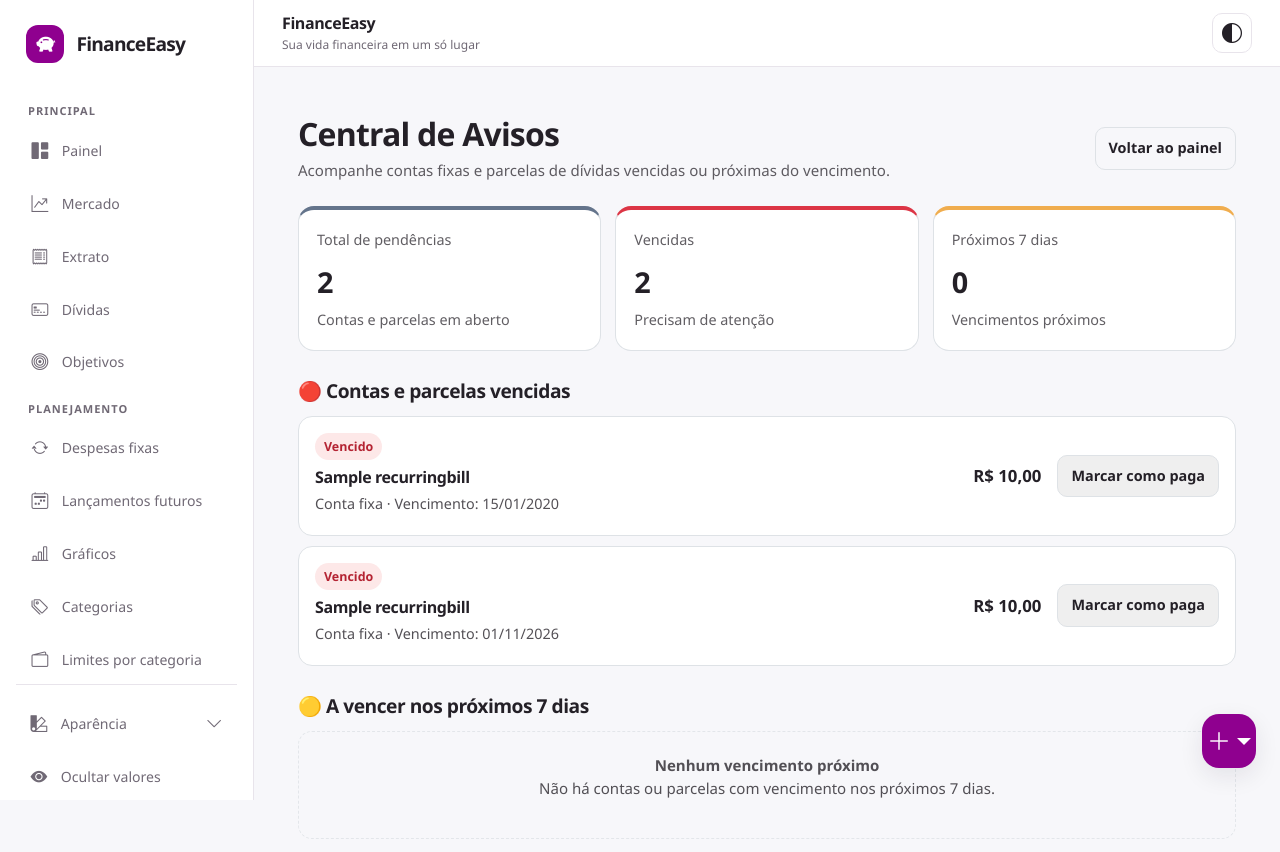
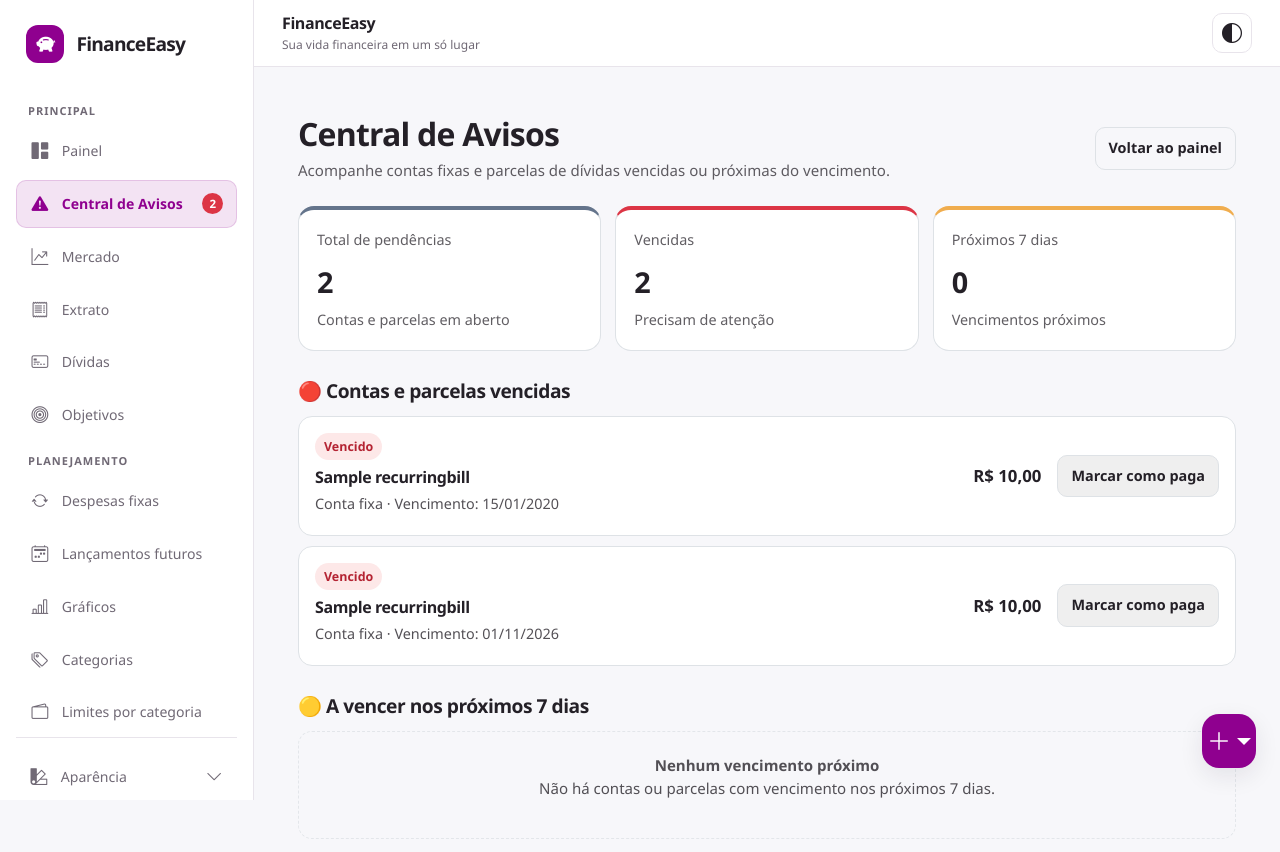
Before and after one commit to guilhermefs02-ux/FinanceEasy, a Django app: page /painel/avisos/ in a window 1280 px wide. Shown: the top 852 px of the page. Run offline with Django 5.2, Linux system fonts and the light colour scheme; a user stored in the database is signed in; data comes from the database, SQL or seed files in the repository; tables that the repository leaves empty hold one stand-in row (values such as "Sample post").

Commit message:
Update base.html

```diff
--- a/templates/base.html
+++ b/templates/base.html
@@ -31,6 +31,46 @@
   <link rel="stylesheet" href="https://cdn.jsdelivr.net/npm/bootstrap@5.3.3/dist/css/bootstrap.min.css">
   <link rel="stylesheet" href="https://cdn.jsdelivr.net/npm/bootstrap-icons@1.11.3/font/bootstrap-icons.css">
   <link rel="stylesheet" href="{% static 'css/style.css' %}">
+
+  <style>
+    .fe-avisos-badge {
+      display: inline-flex;
+      align-items: center;
+      justify-content: center;
+      min-width: 21px;
+      height: 21px;
+      padding: 0 6px;
+      border-radius: 999px;
+      background-color: #dc3545;
+      color: #fff;
+      font-size: 0.72rem;
+      font-weight: 700;
+      line-height: 1;
+      margin-left: auto;
+      flex-shrink: 0;
+    }
+
+    .fe-bottom-nav .fe-mobile-avisos {
+      position: relative;
+    }
+
+    .fe-mobile-avisos .fe-avisos-badge {
+      position: absolute;
+      top: -5px;
+      left: calc(50% + 5px);
+      margin-left: 0;
+      min-width: 17px;
+      height: 17px;
+      padding: 0 4px;
+      font-size: 0.64rem;
+      border: 2px solid var(--bs-body-bg, #fff);
+    }
+
+    .fe-sidebar-link .fe-avisos-badge {
+      margin-left: auto;
+    }
+  </style>
+
   {% block extra_head %}{% endblock %}
 </head>
 
@@ -38,6 +78,7 @@
 {% if user.is_authenticated %}
 
 {% url 'dashboard:mercado' as mercado_url %}
+{% url 'dashboard:avisos' as avisos_url %}
 
 <div class="fe-sidebar-overlay" id="sidebarOverlay"></div>
 
@@ -56,6 +97,18 @@
        href="{% url 'dashboard:painel' %}">
       <i class="bi bi-grid-1x2-fill"></i>
       <span>Painel</span>
+    </a>
+
+    <a class="fe-sidebar-link {% if request.resolver_match.url_name == 'avisos' %}active{% endif %}"
+       href="{{ avisos_url }}">
+      <i class="bi bi-exclamation-triangle-fill"></i>
+      <span>Central de Avisos</span>
+      {% if total_avisos %}
+        <span class="fe-avisos-badge"
+              aria-label="{{ total_avisos }} avisos">
+          {% if total_avisos > 99 %}99+{% else %}{{ total_avisos }}{% endif %}
+        </span>
+      {% endif %}
     </a>
 
     {% if mercado_url %}
@@ -151,7 +204,8 @@
 
     <form method="post" action="{% url 'dashboard:alternar_privacidade' %}">
       {% csrf_token %}
-      <button type="submit" class="fe-sidebar-link w-100 border-0"
+      <button type="submit"
+              class="fe-sidebar-link w-100 border-0"
               title="Alternar privacidade dos valores">
         <i class="bi {% if privacy_mode_on %}bi-eye-slash-fill{% else %}bi-eye-fill{% endif %}"></i>
         <span>{% if privacy_mode_on %}Mostrar valores{% else %}Ocultar valores{% endif %}</span>
@@ -210,7 +264,9 @@
         {% endfor %}
 
         {% if total_notificacoes_nao_lidas %}
-          <form method="post" action="{% url 'dashboard:marcar_notificacoes_lidas' %}" class="mt-2">
+          <form method="post"
+                action="{% url 'dashboard:marcar_notificacoes_lidas' %}"
+                class="mt-2">
             {% csrf_token %}
             <button class="btn btn-sm btn-outline-primary w-100" type="submit">
               <i class="bi bi-check2-all me-1"></i>Marcar todas como lidas
@@ -275,7 +331,8 @@
   {% if user.is_authenticated %}
   <header class="fe-topbar">
     <div class="d-flex align-items-center gap-3">
-      <button type="button" class="fe-menu-toggle"
+      <button type="button"
+              class="fe-menu-toggle"
               id="feMenuToggle"
               aria-label="Abrir menu"
               aria-controls="feSidebar"
@@ -347,7 +404,11 @@
 
 {% if user.is_authenticated %}
 <div class="dropdown">
-  <button class="fe-fab dropdown-toggle" type="button" data-bs-toggle="dropdown" aria-label="Adicionar lançamento" style="border:none;">
+  <button class="fe-fab dropdown-toggle"
+          type="button"
+          data-bs-toggle="dropdown"
+          aria-label="Adicionar lançamento"
+          style="border:none;">
     <i class="bi bi-plus-lg"></i>
   </button>
   <ul class="dropdown-menu dropdown-menu-end">
@@ -363,22 +424,47 @@
 </div>
 
 <nav class="fe-bottom-nav" aria-label="Navegação rápida">
-  <a href="{% url 'dashboard:painel' %}" class="{% if request.resolver_match.url_name == 'painel' %}active{% endif %}">
-    <i class="bi bi-house-door-fill"></i>Painel
+  <a href="{% url 'dashboard:painel' %}"
+     class="{% if request.resolver_match.url_name == 'painel' %}active{% endif %}">
+    <i class="bi bi-house-door-fill"></i>
+    Painel
   </a>
+
+  <a href="{{ avisos_url }}"
+     class="fe-mobile-avisos {% if request.resolver_match.url_name == 'avisos' %}active{% endif %}">
+    <i class="bi bi-exclamation-triangle-fill"></i>
+    Avisos
+    {% if total_avisos %}
+      <span class="fe-avisos-badge" aria-label="{{ total_avisos }} avisos">
+        {% if total_avisos > 99 %}99+{% else %}{{ total_avisos }}{% endif %}
+      </span>
+    {% endif %}
+  </a>
+
   {% if mercado_url %}
-  <a href="{{ mercado_url }}" class="{% if request.resolver_match.url_name == 'mercado' %}active{% endif %}">
-    <i class="bi bi-graph-up-arrow"></i>Mercado
+  <a href="{{ mercado_url }}"
+     class="{% if request.resolver_match.url_name == 'mercado' %}active{% endif %}">
+    <i class="bi bi-graph-up-arrow"></i>
+    Mercado
   </a>
   {% endif %}
-  <a href="{% url 'transactions:extrato' %}" class="{% if request.resolver_match.url_name == 'extrato' %}active{% endif %}">
-    <i class="bi bi-receipt"></i>Extrato
+
+  <a href="{% url 'transactions:extrato' %}"
+     class="{% if request.resolver_match.url_name == 'extrato' %}active{% endif %}">
+    <i class="bi bi-receipt"></i>
+    Extrato
   </a>
-  <a href="{% url 'debts:lista' %}" class="{% if request.resolver_match.namespace == 'debts' %}active{% endif %}">
-    <i class="bi bi-credit-card-2-front"></i>Dívidas
+
+  <a href="{% url 'debts:lista' %}"
+     class="{% if request.resolver_match.namespace == 'debts' %}active{% endif %}">
+    <i class="bi bi-credit-card-2-front"></i>
+    Dívidas
   </a>
-  <a href="{% url 'goals:lista' %}" class="{% if request.resolver_match.namespace == 'goals' %}active{% endif %}">
-    <i class="bi bi-bullseye"></i>Objetivos
+
+  <a href="{% url 'goals:lista' %}"
+     class="{% if request.resolver_match.namespace == 'goals' %}active{% endif %}">
+    <i class="bi bi-bullseye"></i>
+    Objetivos
   </a>
 </nav>
 {% endif %}
```
